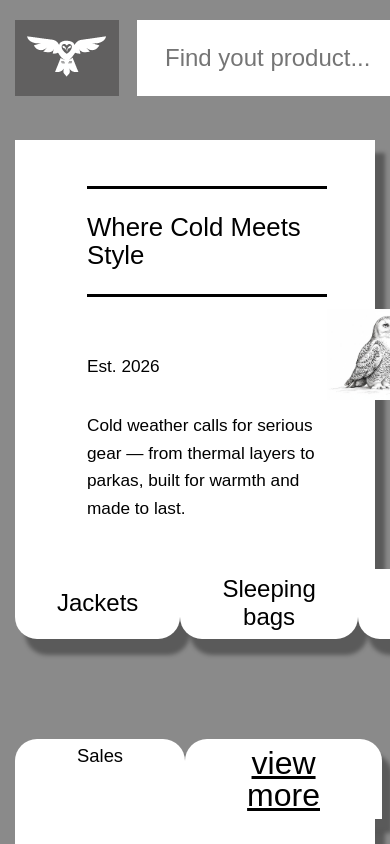
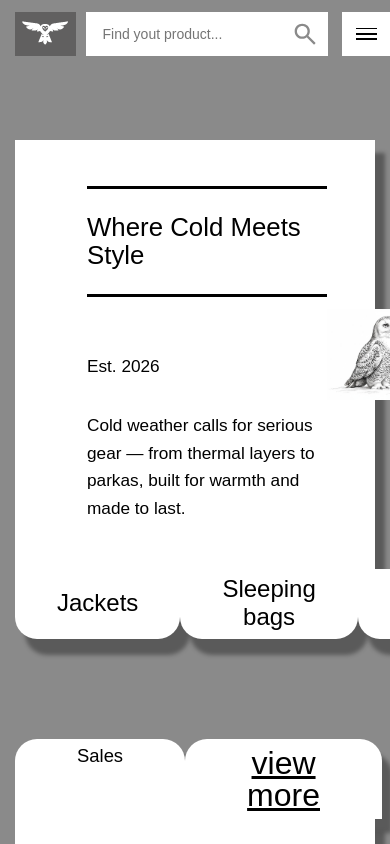
Before and after one commit to samobutniy-1/Arctic-Owl-the-online-shop, a React (Vite) app in the folder ArcticOwl/: page / in a window 390 px wide. Shown: the top 844 px of the page. Built offline with nearby package versions, Linux system fonts and the light colour scheme; data requests are answered from the project's data file; a web font is replaced by a local one.

Commit message:
feat(header): add responsive layout

```diff
--- a/ArcticOwl/src/styles/components/_header.scss
+++ b/ArcticOwl/src/styles/components/_header.scss
@@ -12,6 +12,12 @@
   align-items: center;
   justify-content: center;
   height: em(116);
+  @media (max-width: $tablet) {
+    font-size: rem(16);
+  }
+  @media (max-width: $mobile) {
+    font-size: rem(14);
+  }
 
   &__container {
     height: em(76);
@@ -25,6 +31,9 @@
       gap: em(18);
       height: 100%;
       flex-grow: 1;
+    }
+    @media (max-width: $laptop) {
+      gap: em(24);
     }
   }
   &__logo-container {
@@ -74,6 +83,9 @@
     &--scrolled {
       box-shadow: $header-shadow;
     }
+    @media (max-width: $laptop) {
+      display: none;
+    }
   }
   &__cart-icon {
     fill: $text-color;
@@ -111,17 +123,34 @@
       height: em(4);
       background-color: $text-color;
       transition: 0.2s;
+
+      @media (max-width: $mobile) {
+        width: em(36);
+        height: em(3);
+      }
     }
 
     &--active {
       span:nth-child(1) {
         transform: translateY(9px) rotate(45deg);
+        @media (max-width: $tablet) {
+          transform: translateY(6px) rotate(45deg);
+        }
+        @media (max-width: $mobile) {
+          transform: translateY(5px) rotate(45deg);
+        }
       }
       span:nth-child(2) {
         opacity: 0;
       }
       span:nth-child(3) {
         transform: translateY(-11px) rotate(-45deg);
+        @media (max-width: $tablet) {
+          transform: translateY(-8px) rotate(-45deg);
+        }
+        @media (max-width: $mobile) {
+          transform: translateY(-6px) rotate(-45deg);
+        }
       }
     }
     &--scrolled {
--- /dev/null
+++ b/ArcticOwl/src/styles/variables/_breakpoints.scss
@@ -0,0 +1,4 @@
+$mobile: 480px;
+$tablet: 768px;
+$laptop: 1024px;
+$desktop: 1440px;
--- a/ArcticOwl/src/styles/variables/_index.scss
+++ b/ArcticOwl/src/styles/variables/_index.scss
@@ -1,2 +1,3 @@
 @forward "colors";
 @forward "shadows";
+@forward "breakpoints";
```
